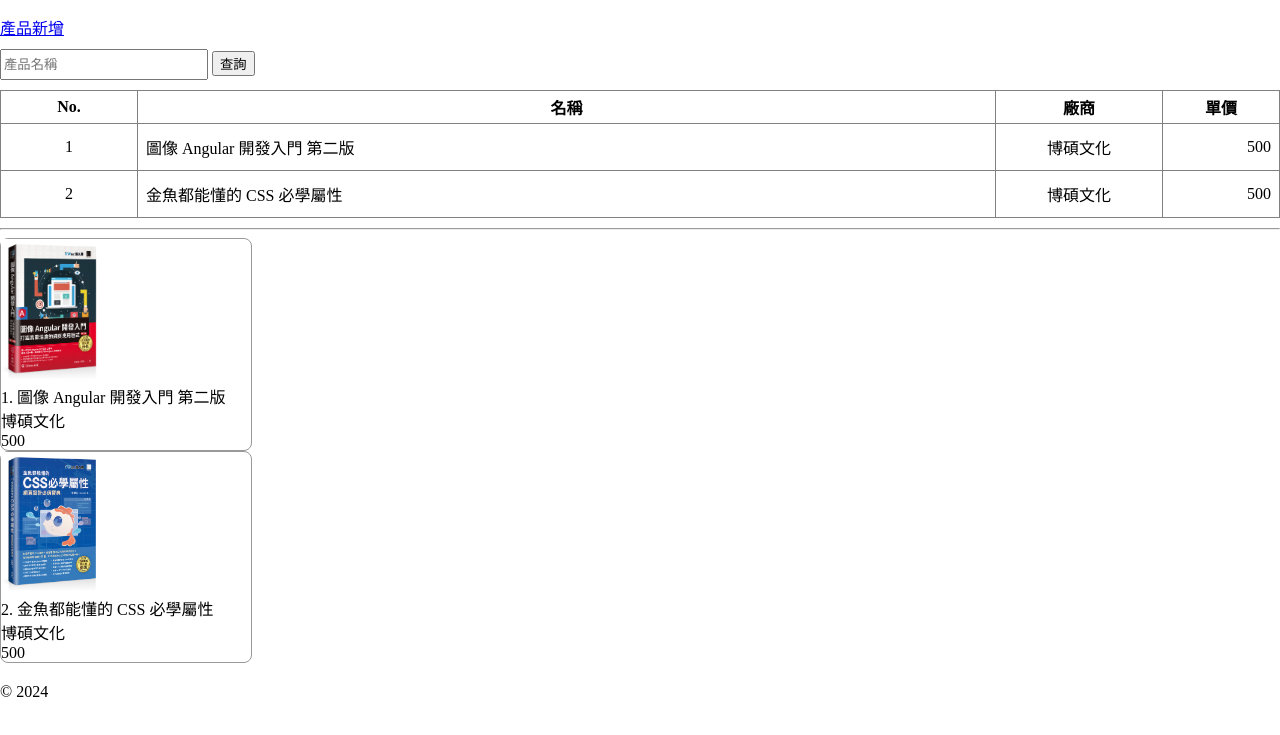
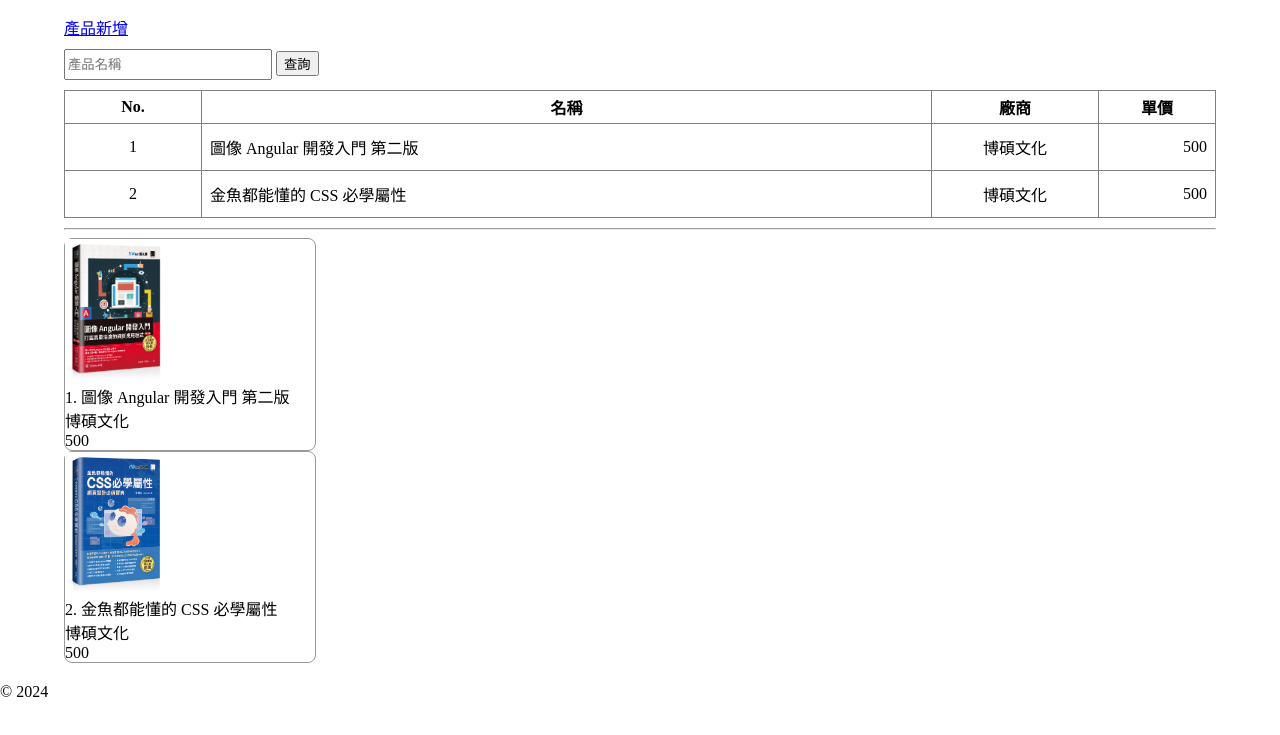
Before and after one commit to henrylee2006/mcu-113-1-web-13050210, a plain HTML site: page src/index.html in a window 1280 px wide. Shown: the part 49-784 px from the top of the page. Drawn offline with Linux system fonts and the light colour scheme.

Commit message:
feat(css): 實作產品顯示區塊置中樣式

```diff
--- a/src/index.html
+++ b/src/index.html
@@ -10,6 +10,7 @@
     <header>
       <h3>電子商網管理後台</h3>
     </header>
+    <section class="body">
       <nav>
         <a href="./form.html">產品新增</a>
       </nav>
@@ -54,7 +55,7 @@
         <div>博碩文化</div>
         <div>500</div>
       </div>
-
+    </section>
     <header></header>
     <section></section>
     <footer>© 2024</footer>
--- a/src/style.css
+++ b/src/style.css
@@ -5,6 +5,11 @@ body {
 
 h3 {
   text-align: center;
+}
+
+section.body {
+  width: 90%;
+  margin: 0 auto;
 }
 
 nav {
```
Lines whose indentation alone changed are shown as unchanged.
